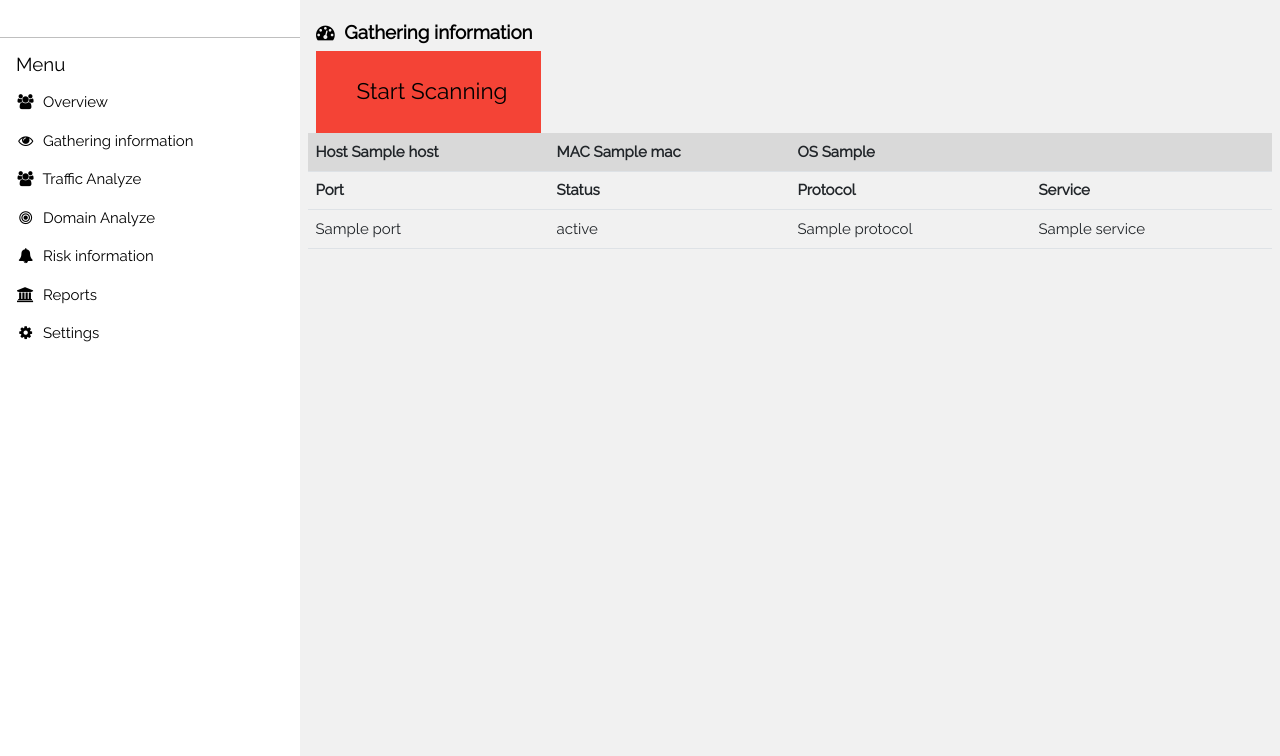
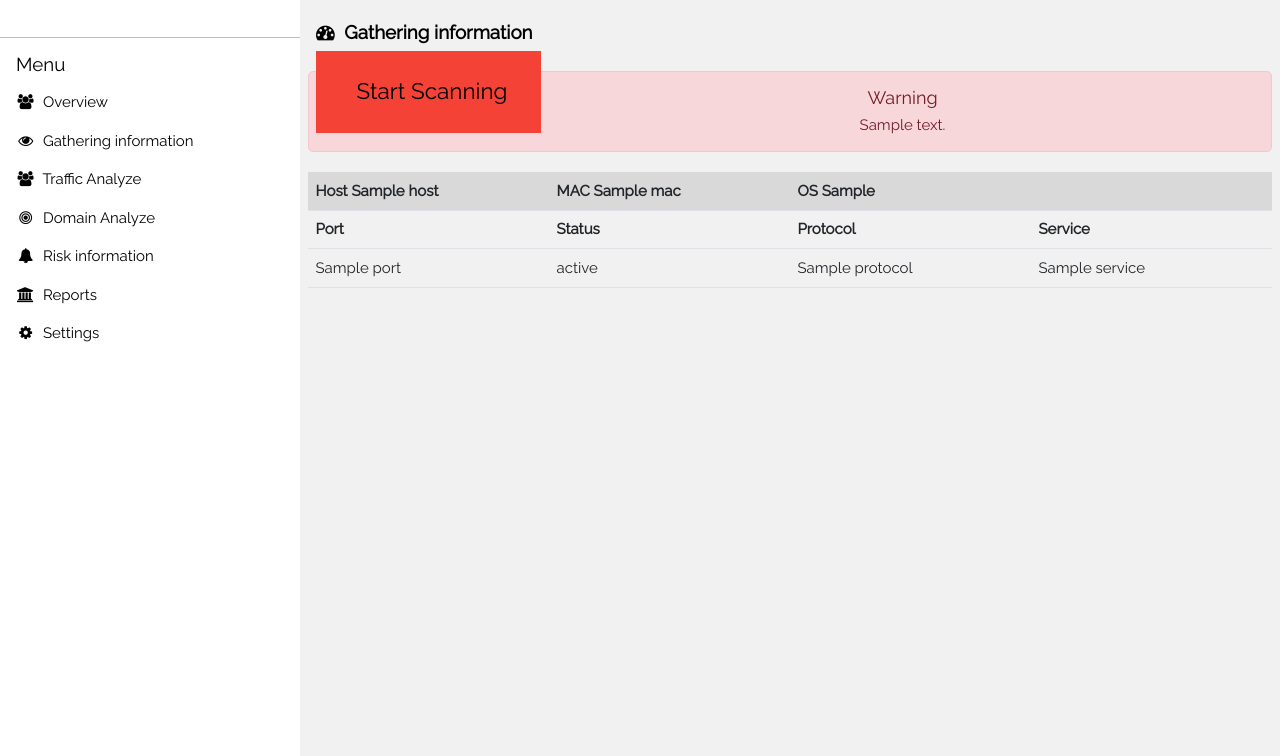
Before and after one commit to AbisaitReynaga/cibersecurity-tool, a Flask app: template web_application/templates/gattering_information.html in a window 1280 px wide. Shown: the part 44-800 px from the top of the page. Run offline with Flask 3, Linux system fonts and the light colour scheme; the template is opened without the code that fills it: most values are stand-ins (such as "Sample title", 1, 10 or a date in 2020).

Commit message:
Gattering information runs host discovery scripts and takes information from data/host_scanning.json

```diff
--- a/web_application/app.py
+++ b/web_application/app.py
@@ -1,6 +1,6 @@
 # Import the Flask class from the flask module
 from flask import Flask, render_template,request
-import sh,json,os
+import sh,json,os,subprocess
 from utils.analyze_data import analyze_data
 # Create an instance of the Flask class
 app = Flask(__name__)
@@ -8,7 +8,7 @@ app = Flask(__name__)
 # Define a route and a function to handle requests to that route
 @app.route('/')
 def index():
-    json_file = 'output.json'  # Adjust the path as needed
+    json_file = '/home/cybersecurity-tool/data/scanning_data.json'  # Adjust the path as needed
     overview_data = analyze_data(json_file)
 
     return render_template('index.html',
@@ -35,10 +35,21 @@ def report():
 
 @app.route('/load_data', methods=['POST'])
 def load_data():
-    # Reemplaza 'tu_script.sh' con la ruta a tu script bash
-    #script_path = '/home/cybersecurity-tool/host_discover_scripts/host_discovery.sh'
-    #sh.bash('/home/cybersecurity-tool/host_discover_scripts/host_discovery.sh')
-    with open('/home/cybersecurity-tool/results.json', 'r') as f:
+    config_file_path = '/home/cybersecurity-tool/data/config.json'
+    if not os.path.exists(config_file_path):
+        return render_template('gattering_information.html',
+                                data={},
+                                alert_message="Organization configuration is missing. Please configure the organization.")
+
+    script_path = '/home/cybersecurity-tool/host_discover_scripts/host_discovery.sh'
+    try:
+        subprocess.run(['/bin/bash', script_path], check=True)
+    except subprocess.CalledProcessError as e:
+        return render_template('gattering_information.html',
+                                data={},
+                                alert_message=f"Error while executing the script: {e}")
+
+    with open('/home/cybersecurity-tool/data/scanning_data.json', 'r') as f:
         data = json.load(f)
     return render_template('gattering_information.html',data=data)
 
@@ -53,7 +64,7 @@ def save_data():
     data = {
         "organization_name": request.form.get("organization_name"),
         "network": request.form.get("network"),
-        "netmask": netmask,
+        "netmask": cidr,
         "gateway": request.form.get("gateway"),
         "domain": request.form.get("domain")
     }
--- a/web_application/templates/gattering_information.html
+++ b/web_application/templates/gattering_information.html
@@ -48,6 +48,28 @@
         }
 
     </style>
+
+    <style>
+        /* Estilo para la ventana de advertencia */
+        .alert-box {
+            background-color: #f8d7da;
+            color: #721c24;
+            padding: 15px;
+            margin: 20px 0;
+            border: 1px solid #f5c6cb;
+            border-radius: 5px;
+            text-align: center;
+        }
+        .alert-box h4 {
+            margin: 0;
+            font-size: 1.2em;
+        }
+        .alert-box p {
+            margin: 5px 0 0;
+            font-size: 1em;
+        }
+    </style>
+
 </head>
 <body class="w3-light-grey">
 
@@ -101,6 +123,15 @@
                 </div>
             </div>
         </div>
+	    {% if alert_message %}
+    <div class="alert-box">
+        <h4>Warning</h4>
+        <p>{{ alert_message }}</p>
+    </div>
+    {% endif %}
+
+
+	 {% if data %}
         <div>
             {% for host in data %}
         <table class="table mt-3">
@@ -131,7 +162,7 @@
         </table>
         {% endfor %}
         </div>
-
+	{% endif %}
     </div>
 
     <script>
```
Also changed, not shown: aliveHosts.txt (+7 -13 lines), results.json (+5 -15 lines), 1 other file.
